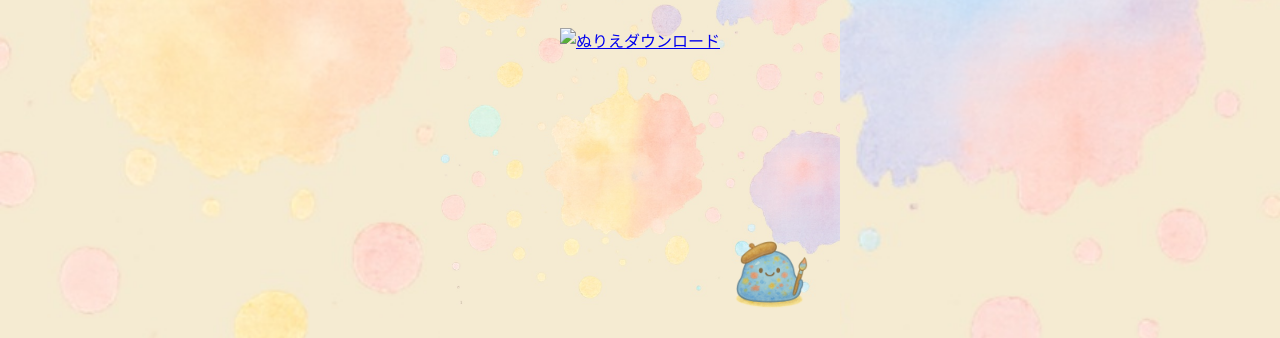
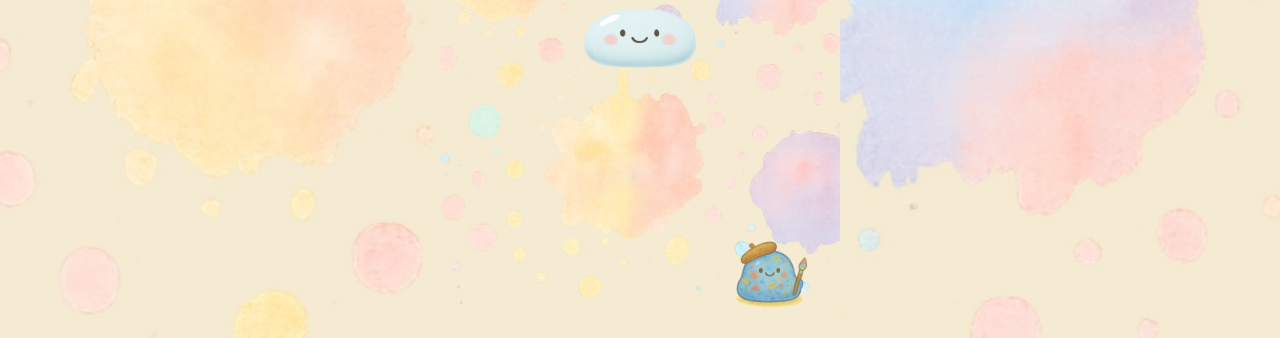
Before and after one commit to ichitoku-tools/mochi.001, a plain HTML site: page index.html in a window 1280 px wide. Shown: the part 462-800 px from the top of the page. Drawn offline with Linux system fonts and the light colour scheme.

Commit message:
Update index.html

```diff
--- a/index.html
+++ b/index.html
@@ -81,7 +81,7 @@
     </h1>
     <p>もちスラ塗り絵ブック、無料で配布中！</p>
     <a href="mochisura_nurie_book.pdf" download>
-      <img src="mochisura_button_tight.png" alt="ぬりえダウンロード" class="button-img">
+      <img src="mochisura_button.png" alt="ぬりえダウンロード" class="button-img">
     </a>
   </div>
   <img src="mochisura_icon.png" alt="画伯スライム" class="icon">
```
